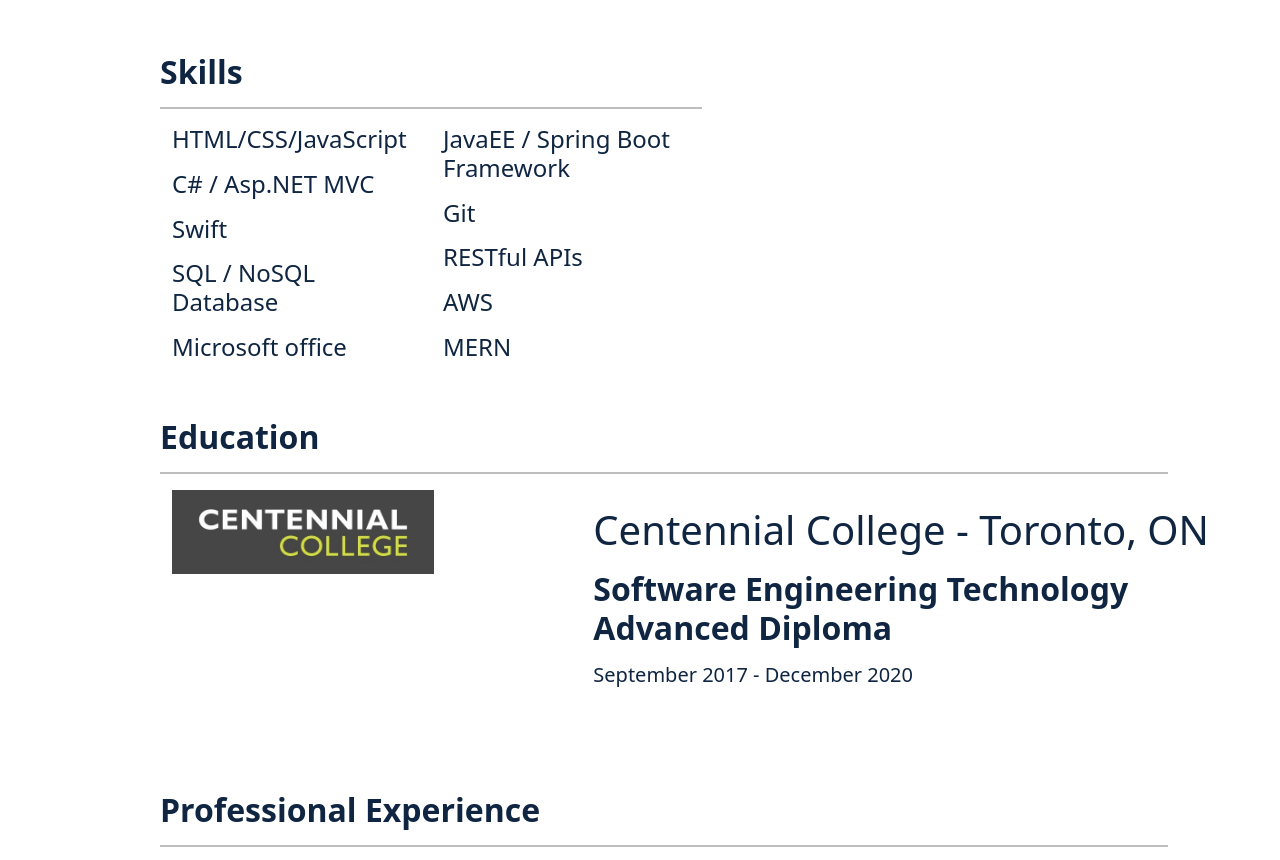
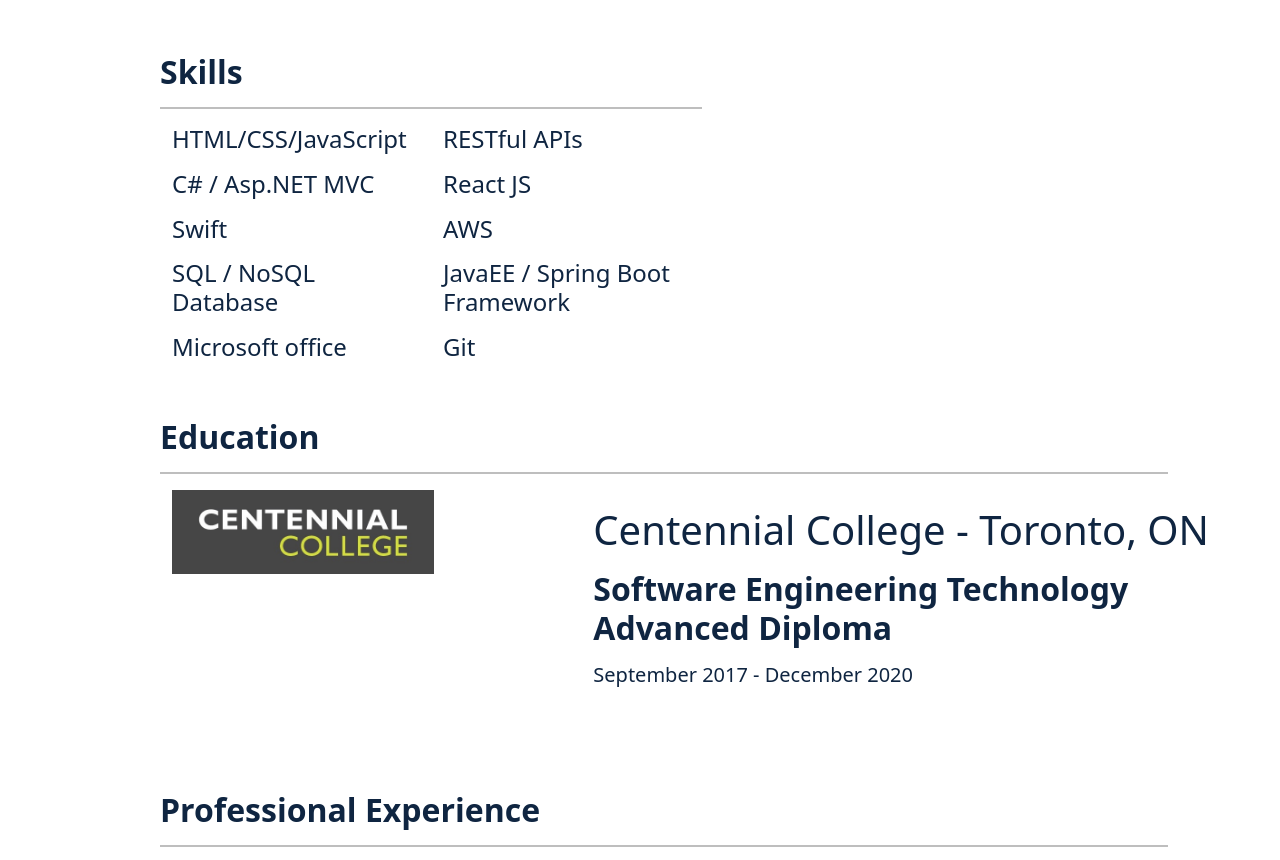
Before and after one commit to Calvin05/PersonalWebsite, a website: page index.html in a window 1280 px wide. Shown: the part 1003-1863 px from the top of the page. Drawn offline with nearby package versions, Linux system fonts and the light colour scheme.

Commit message:
Updated Skill section

```diff
--- a/index.html
+++ b/index.html
@@ -60,11 +60,11 @@
           <h4 class="mt-3">Microsoft office</h4>
         </div>
         <div class="col">
-          <h4>JavaEE / Spring Boot Framework</h4>
+          <h4>RESTful APIs</h4>
+          <h4 class="mt-3">React JS</h4>
+          <h4 class="mt-3">AWS</h4>
+          <h4 class="mt-3">JavaEE / Spring Boot Framework</h4>
           <h4 class="mt-3">Git</h4>
-          <h4 class="mt-3">RESTful APIs</h4>
-          <h4 class="mt-3">AWS</h4>
-          <h4 class="mt-3">MERN</h4>
         </div>
       </div>
     </div>
```
